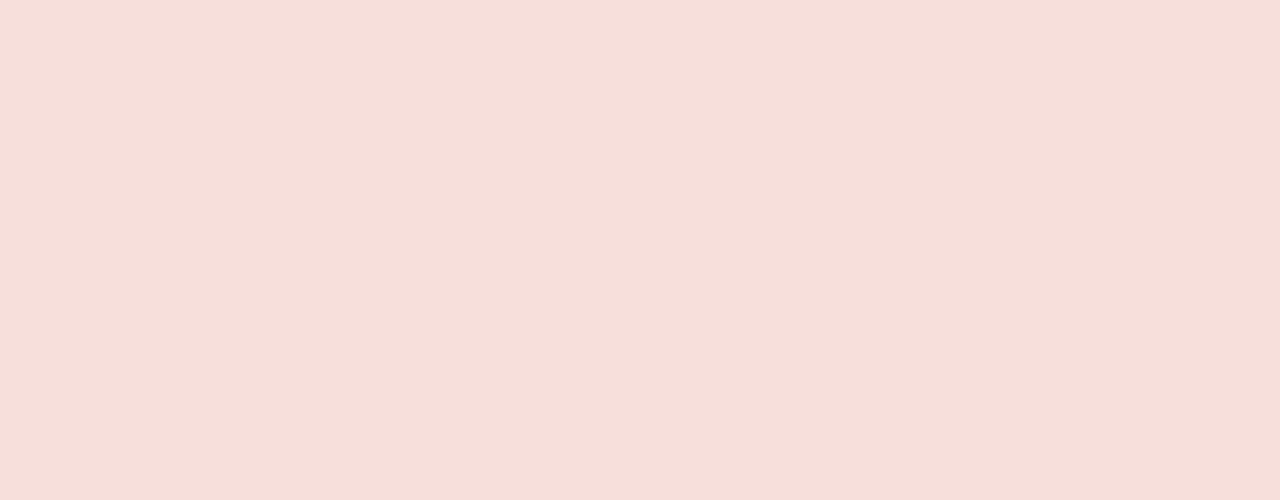
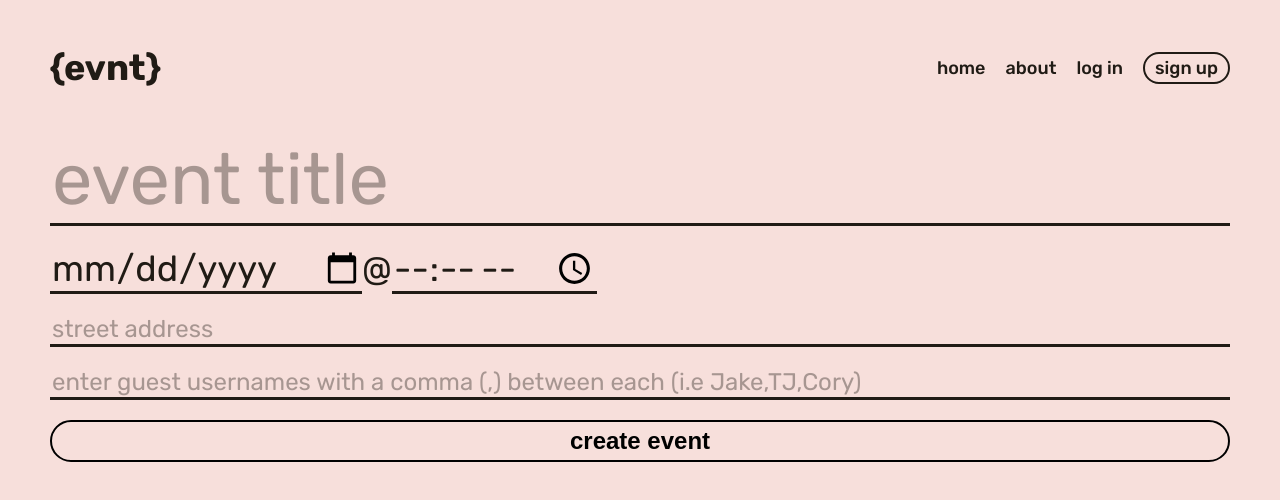
Before and after one commit to Potluck-planner-bw/frontend, a React (Create React App) app in the folder potluck-planner/: page /create-event in a window 1280 px wide. Shown: the top 500 px of the page. Built offline with nearby package versions, Linux system fonts and the light colour scheme.

Commit message:
set up create event form with axios post and functions, currently unauthorized to axios.post

```diff
--- a/potluck-planner/src/App.js
+++ b/potluck-planner/src/App.js
@@ -11,6 +11,7 @@ import Dashboard from './components/Dashboard';
 import EventPage from './components/EventPage';
 import TestLogin from './components/TestLogin';
 import SignUp from './components/SignUp';
+import CreateEvent from './components/CreateEvent';
 
 function App() {
 
@@ -30,6 +31,7 @@ function App() {
 					<Route exact path='/about' component={About} />
 					<Route exact path='/' component={Landing} />
 					<Route exact path='/sign-up' component={SignUp} />
+					<Route exact path='/create-event' component={CreateEvent} />
 
 				</div>
 		</Router>
--- a/potluck-planner/src/components/CreateEvent.js
+++ b/potluck-planner/src/components/CreateEvent.js
@@ -1,58 +1,124 @@
-import React from 'react';
+import React, {useState} from 'react';
 import Header from './Header';
 import '../styles/CreateEvent.css';
+import axiosWithAuth from '../utils/axiosWithAuth'
+import {useParams} from 'react-router-dom'
+
+
+const initialValues = {
+	event_name: '',
+	time: '',
+	address: '',
+	dates: '',
+	guests: '',
+	users_id: ''
+}
 
 const CreateEvent = () => {
+	const [values, setValues] = useState(initialValues)
+	const params = useParams()
+
+
+	const handleChange = (event) => {
+		setValues({
+			...values,
+			[event.target.name]: event.target.value,
+		});
+	};
+
+	const handleSubmit = (event) => {
+		event.preventDefault();
+		const newEvent = {
+			event_name: values.event_name,
+			time: values.time,
+			address: values.address,
+			dates: values.dates,
+			guests: values.guests,
+			users_id: params.id
+		}
+
+		axiosWithAuth()
+			.post(`/events`, newEvent)
+			.then((res) => {
+				// console.log('login post res', res);
+				// console.log('res.data.token', res.data.token);
+				// localStorage.setItem('token', res.data.token);
+
+				// const userID = users.filter(user => {
+				// 	return user.username === credentials.username
+				// })
+
+				// push(`/dashboard/${userID[0].id}`);
+				console.log(res)
+			})
+			.catch(err => {
+				console.log(err);
+			});
+	};
+
 	return (
 		<>
 			<Header />
-			<form>
+			<form onSubmit={handleSubmit}>
 				<input
 					type='text'
-					name='eventTitle'
+					name='event_name'
 					className='eventTitle'
 					placeholder='event title'
+					onChange={handleChange}
 				/>
 				<div>
-					<input type='date' name='eventDate' className='eventDate' />
+					<input type='date' name='dates' className='eventDate' onChange={handleChange} />
 					<span>@</span>
-					<input type='time' name='eventTime' className='eventTime' />
+					<input type='time' name='time' className='eventTime' onChange={handleChange} />
 				</div>
 
 				<input
 					type='text'
-					name='eventStreetAddress'
+					name='address'
 					className='eventStreetAddress'
 					placeholder='street address'
+					onChange={handleChange}
 				/>
-				<div>
+				{/* <div>
 					<input
 						type='text'
-						name='eventCity'
+						name='city'
 						className='eventCity'
 						placeholder='city'
+						onChange={handleChange}
 					/>
 					<input
 						type='text'
-						name='eventState'
+						name='state'
 						className='eventState'
 						placeholder='state'
+						onChange={handleChange}
 					/>
 					<input
 						type='text'
-						name='eventZip'
+						name='zip'
 						className='eventZip'
 						placeholder='zip'
+						onChange={handleChange}
 					/>
-				</div>
+				</div> */}
+				{/* <input
+					type='text'
+					name='description'
+					className='eventDescription'
+					placeholder='description'
+					onChange={handleChange}
+				/> */}
 				<input
 					type='text'
-					name='eventDescription'
+					name='guests'
 					className='eventDescription'
-					placeholder='description'
+					placeholder='enter guest usernames with a comma (,) between each (i.e Jake,TJ,Cory)'
+					onChange={handleChange}
 				/>
+				<button className='form-bordered-btn'>create event</button>
 			</form>
-			<button className='form-bordered-btn'>create event</button>
 		</>
 	);
 };
```
Also changed, not shown: potluck-planner/src/components/TestLogin.js (+0 -10 lines).
